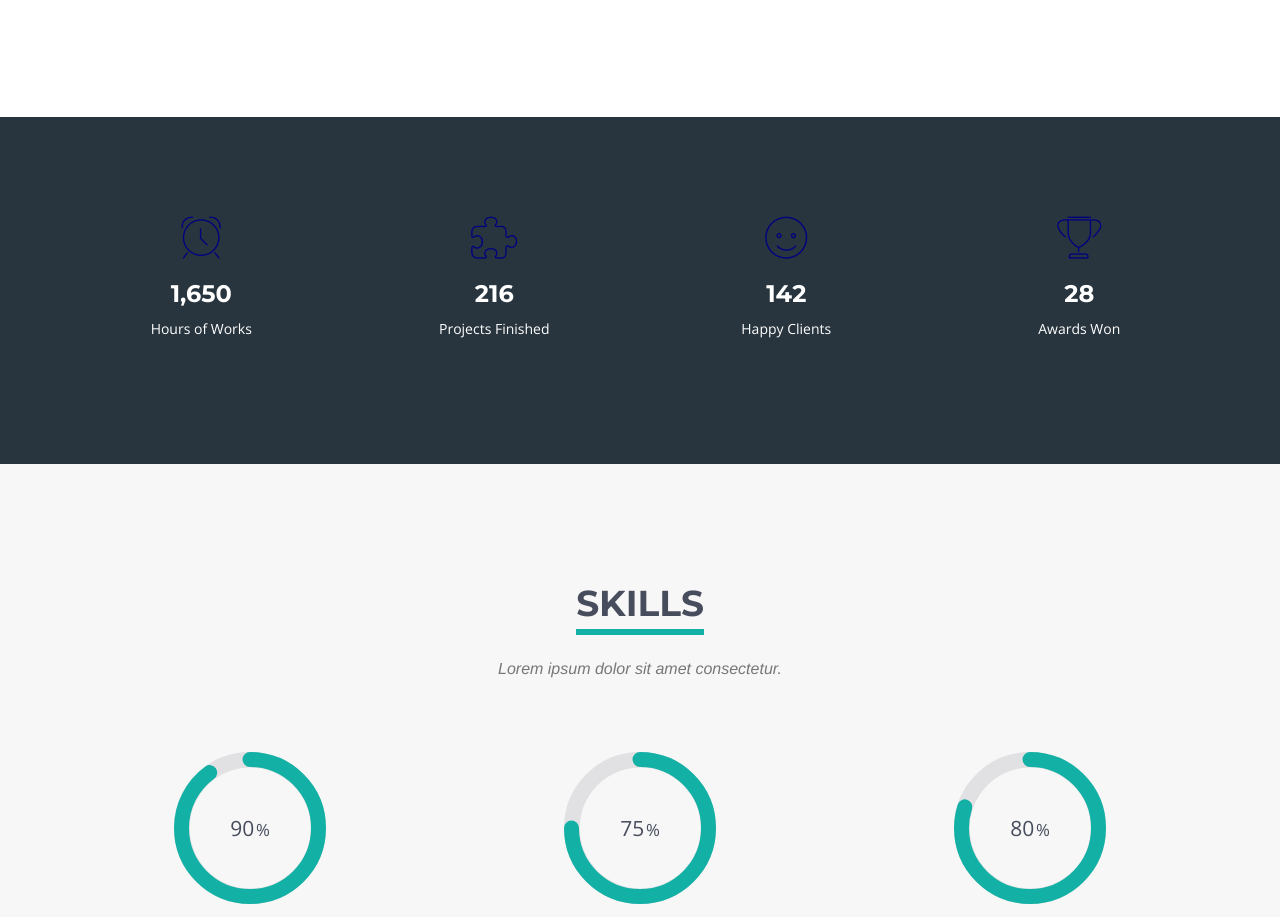
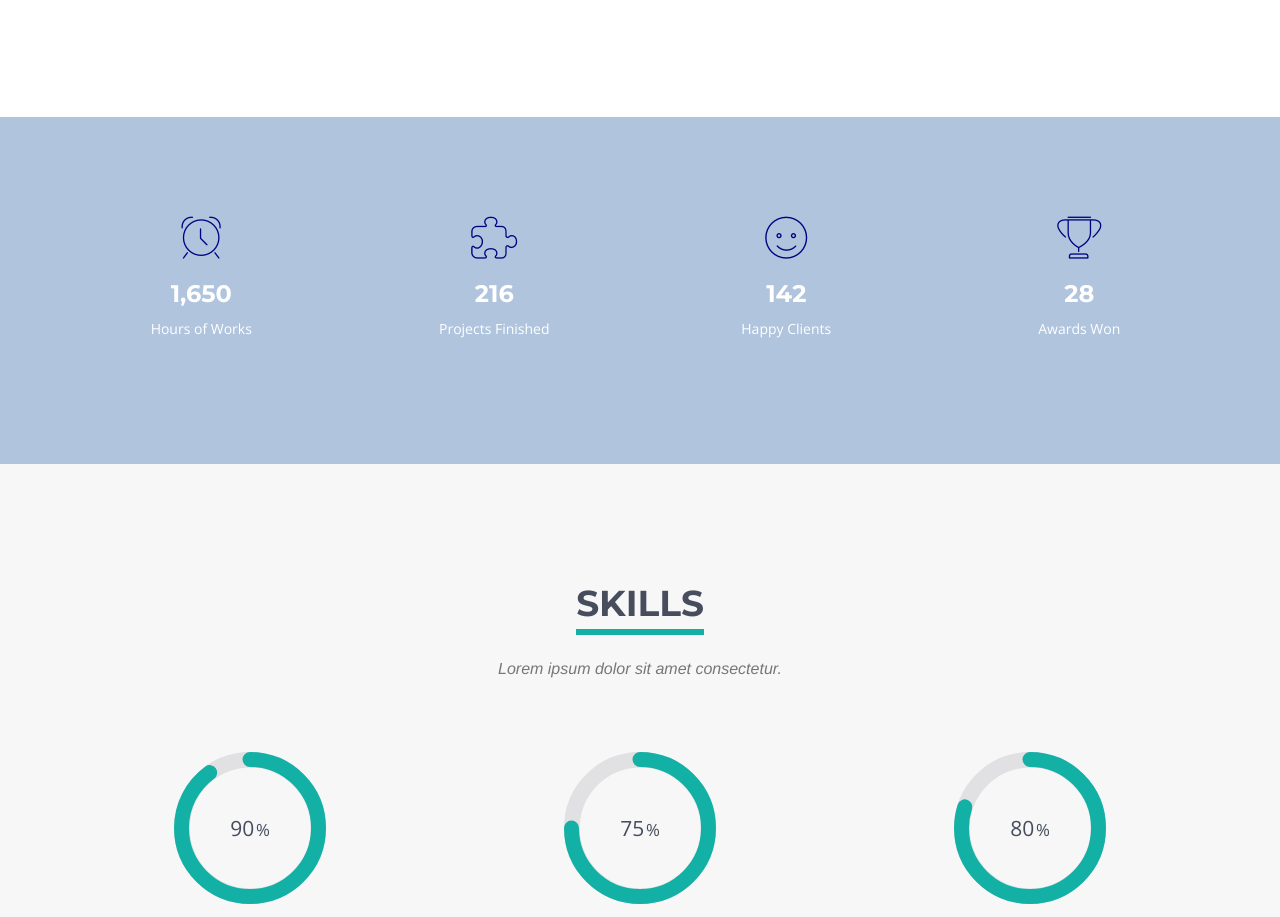
Before and after one commit to jankurej/jankurej.github.io, a plain HTML site: page index.html in a window 1280 px wide. Shown: the part 1396-2313 px from the top of the page. Drawn offline with nearby package versions, Linux system fonts and the light colour scheme; a web font is replaced by a local one.

Commit message:
Update style.css

```diff
--- a/css/style.css
+++ b/css/style.css
@@ -546,7 +546,7 @@ header .intro-text .intro-heading {
 /* 5. Status
 -------------------------------------------------*/
 #status {
-    background-color: #28353E;
+    background-color: #B0C4DE;
     /*background-image: url("../img/bg-portfolio.jpg");*/
     color: #fff;
     padding: 100px 0;
```
